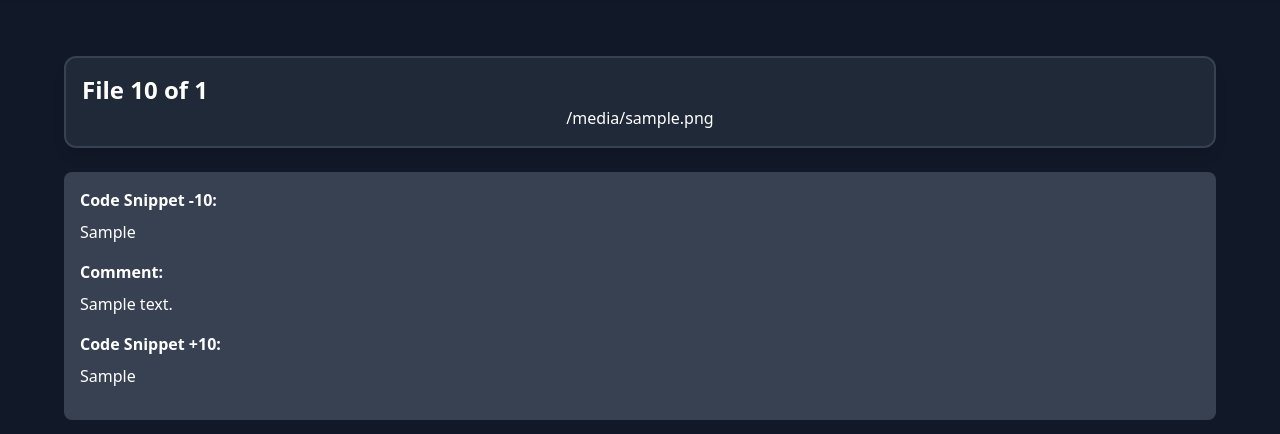
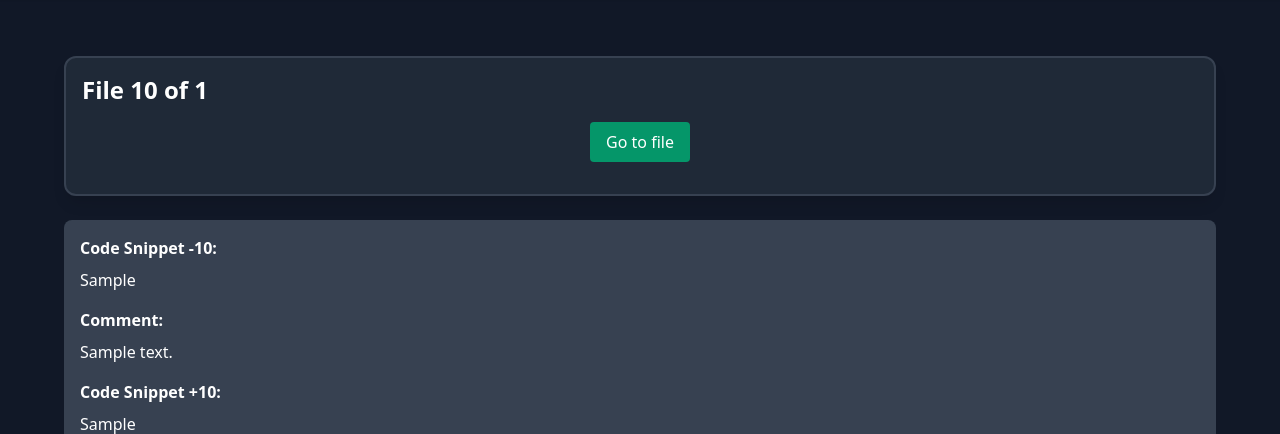
Before and after one commit to GovindSinghRajput680/LLM-feedback, a Flask app: template templates/rate.html in a window 1280 px wide. Shown: the part 56-490 px from the top of the page. Run offline with Flask 3, Linux system fonts and the light colour scheme; the template is opened without the code that fills it: most values are stand-ins (such as "Sample title", 1, 10 or a date in 2020).

Commit message:
making some changes

```diff
--- a/app.py
+++ b/app.py
@@ -34,6 +34,27 @@ def save_excel(dataframe, file_id, output_filename="Rated.xlsx"):
 def ensure_files_dict():
     if "files" not in session:
         session["files"] = {}
+def process_val(raw_val, col_name):
+    """Converts FILES-type paths to GitHub links if column is FILES, else returns clean string or None."""
+    if pd.notna(raw_val) and str(raw_val).strip():
+        val = str(raw_val).strip()
+        if col_name.strip().lower() == "files":
+            path_parts = val.split("/")
+            # Remove last duplicate if exists
+            if len(path_parts) > 1 and path_parts[-1] == path_parts[-2]:
+                path_parts = path_parts[:-1]  # remove the last duplicate part
+
+            try:
+                idx = path_parts.index("tests")  # where useful path starts
+                clean_path = "/".join(path_parts[idx:])
+                return f"https://github.com/curl/curl/blob/master/{clean_path}"
+            except ValueError:
+                # 'tests' not found, just join cleaned path parts
+                return "/".join(path_parts)
+        else:
+            return val
+    else:
+        return None
 
 @app.route("/")
 def home():
@@ -115,6 +136,7 @@ def upload():
             return redirect(url_for("select_columns", file=unique_filename))
     return render_template("upload.html")
 
+
 @app.route("/select_columns", methods=["GET", "POST"])
 def select_columns():
     file_id = request.args.get("file")
@@ -150,7 +172,7 @@ def select_columns():
         group_list=[]
         for i, row in df.iterrows():
             raw_file = row.get(files_col, "")
-            file_val = raw_file if (pd.notna(raw_file) and str(raw_file).strip()) else None
+            file_val = process_val(raw_file, files_col)
             code_snippet_plus_val = row.get(code_snippet_plus_col, "")
             code_snippet_plus_val = code_snippet_plus_val if (pd.notna(code_snippet_plus_val) and str(code_snippet_plus_val).strip()) else None
             code_snippet_minus_val = row.get(code_snippet_minus_col, "")
--- a/templates/rate.html
+++ b/templates/rate.html
@@ -6,7 +6,17 @@
     <div class="flex justify-between items-center text-white">
       <p class="font-bold text-2xl text-center">File {{ current_group_idx + 1 }} of {{ total_groups }}</p>
     </div>
-    <h2 class="text-white text-center whitespace-pre-wrap">{{ current_group["file"] }}</h2>
+    <!--<h2 class="text-white text-center whitespace-pre-wrap">{{ current_group["file"] }}</h2> -->
+    <div class="text-center my-4">
+  <a
+    href="{{ current_group['file'] }}"
+    class="px-4 py-2 bg-green-600 hover:bg-green-700 rounded text-white"
+    type="button"
+  >
+    Go to file
+  </a>
+</div>
+
   </div>
   <!-- End sticky header -->
 
```
Also changed, not shown: 8 other files.
